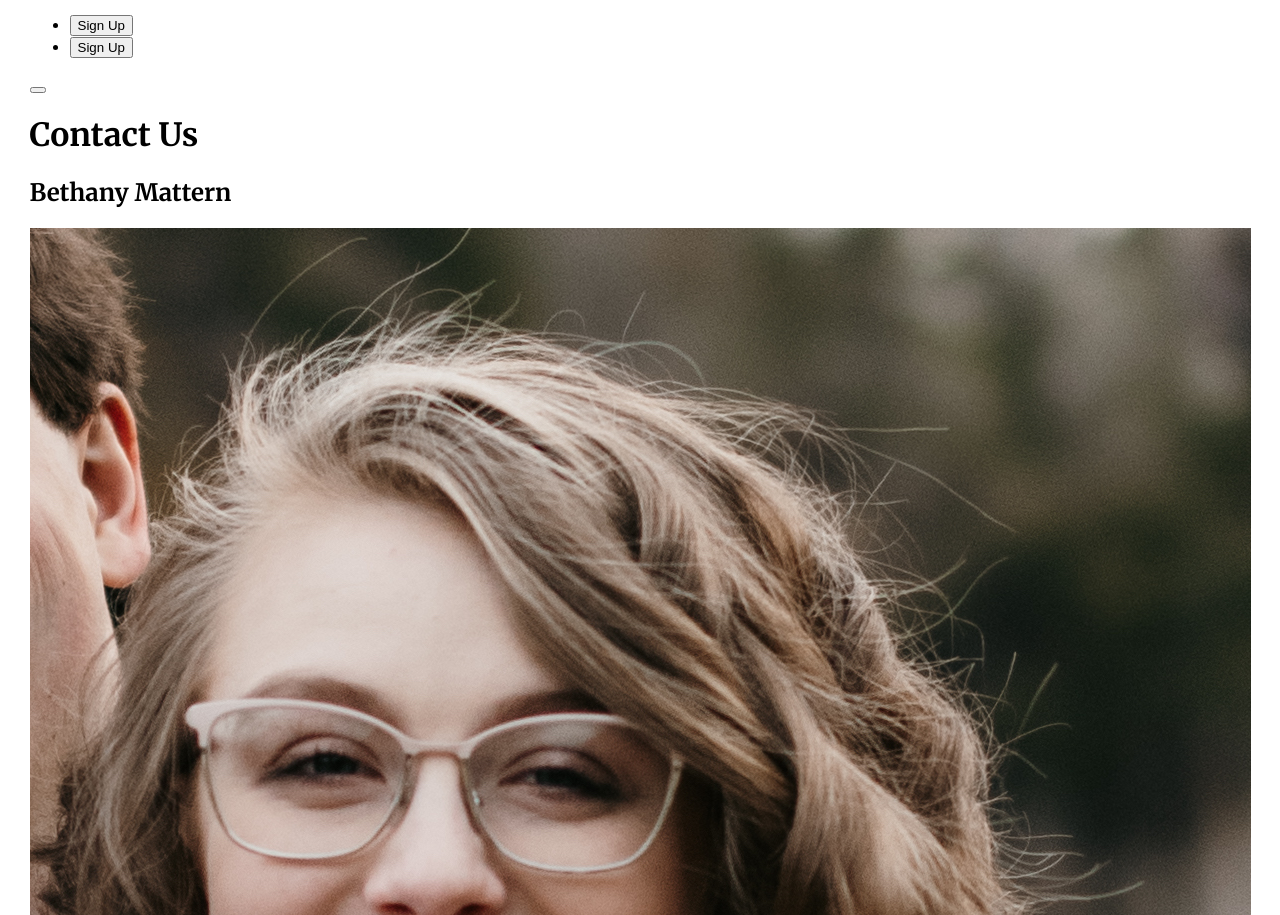
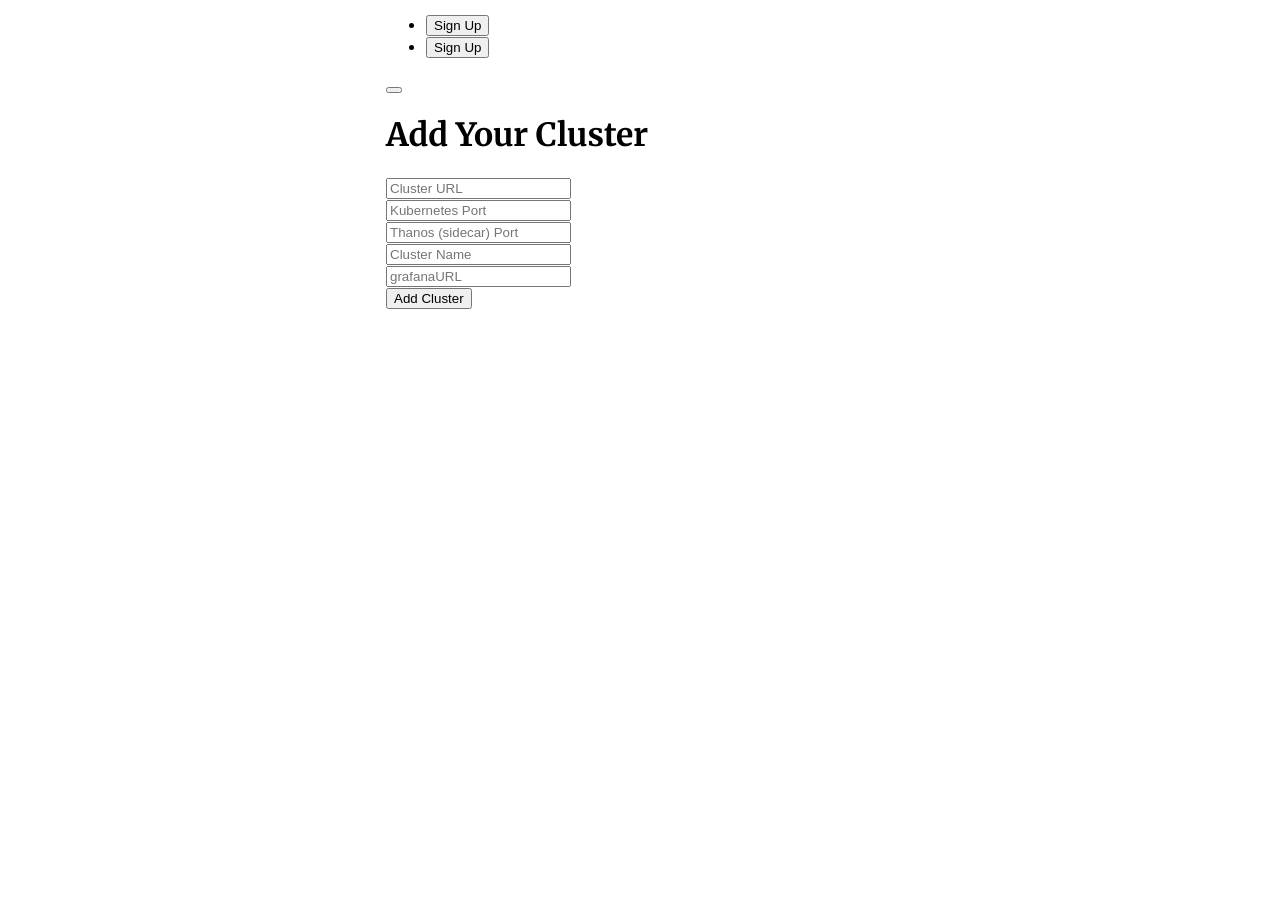
Before and after one commit to oslabs-beta/SkaleSafe, a React (Vite) app in the folder client/: page /dashboard/1 in a window 1280 px wide. Shown: the part 823-1738 px from the top of the page. After the commit the page ends 1132 px from the top, so only its background shows below. Built offline with nearby package versions, Linux system fonts and the light colour scheme.

Commit message:
added photos, redirected routes

```diff
--- a/client/src/App.tsx
+++ b/client/src/App.tsx
@@ -37,7 +37,7 @@ const App = () => {
         <Route path='/theteam' element={<ContactUs />} />
         <Route path='/dashboard'>
           <Route index element = {<Dashboard />}/>
-          <Route path='/dashboard/addcluster' element={<AddCluster />} />
+          <Route path=':addcluster' element={<AddCluster />} />
           <Route path=':theteam' element={<ContactUs />} />
         </Route>
         <Route path='/profile' element={<Profile />} />
--- a/client/src/components/contactUs/contact.ts
+++ b/client/src/components/contactUs/contact.ts
@@ -15,12 +15,12 @@ const team: member[] = [
     },
     {
         name: 'Leonardo Brian Campos',
-        image: '../../../assets/SkaleSafe-nobg.png',
-        linkedin: '',
+        image: '../../../assets/Brian&Kai.jpg',
+        linkedin: 'https://www.linkedin.com/in/leonardo-brian-campos/',
         github: 'https://github.com/MetaBrian',
     },
     {
-        name: 'Dianel Doody',
+        name: 'Daniel Doody',
         image: '../../../assets/SkaleSafe-nobg.png',
         linkedin: '',
         github: 'https://github.com/daniel-doody',
--- a/client/src/components/navbar/Navbar.tsx
+++ b/client/src/components/navbar/Navbar.tsx
@@ -43,7 +43,7 @@ const Navbar = () => {
 
             <ul className="flex flex-row gap-x-4">
                 {pathname === '/dashboard' ? (
-                        [['Add Cluster', '/dashboard/addCluster'], ['My Dashboard', '/dashboard'], ['The Team', '/dashboard/theteam']].map(([title, url]) => (
+                        [['Add Cluster', '/dashboard/addcluster'], ['My Dashboard', '/dashboard'], ['The Team', '/dashboard/theteam']].map(([title, url]) => (
                             <li>
                                 <Link to={url}>
                                     <button className={links}>{title}</button>
```
Also changed, not shown: client/assets/Brian&Kai.jpg (added).
